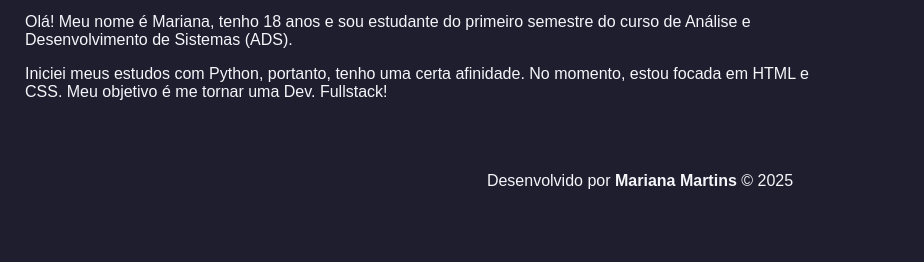
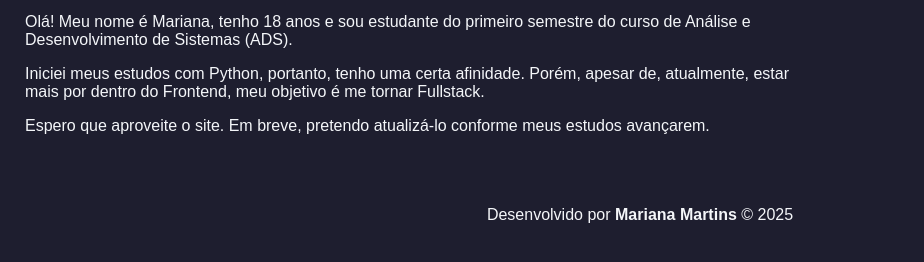
Before and after one commit to veearch/meu-primeiro-site, a plain HTML site: page sobre.html in a window 1280 px wide. Shown: the part 280-542 px from the top of the page, without its empty margins (0-924 px from the left). Drawn offline with Linux system fonts and the light colour scheme.

Commit message:
Update sobre.html

```diff
--- a/sobre.html
+++ b/sobre.html
@@ -24,7 +24,8 @@
     <main>
         <h1>Sobre mim!</h1>
         <p>Olá! Meu nome é Mariana, tenho 18 anos e sou estudante do primeiro semestre do curso de Análise e Desenvolvimento de Sistemas (ADS).</p>
-        <p>Iniciei meus estudos com Python, portanto, tenho uma certa afinidade. No momento, estou focada em HTML e CSS. Meu objetivo é me tornar uma Dev. Fullstack!</p>
+        <p>Iniciei meus estudos com Python, portanto, tenho uma certa afinidade. Porém, apesar de, atualmente, estar mais por dentro do Frontend, meu objetivo é me tornar Fullstack.</p>
+        <p>Espero que aproveite o site. Em breve, pretendo atualizá-lo conforme meus estudos avançarem.</p>
     </main>
 
     <footer>
```
